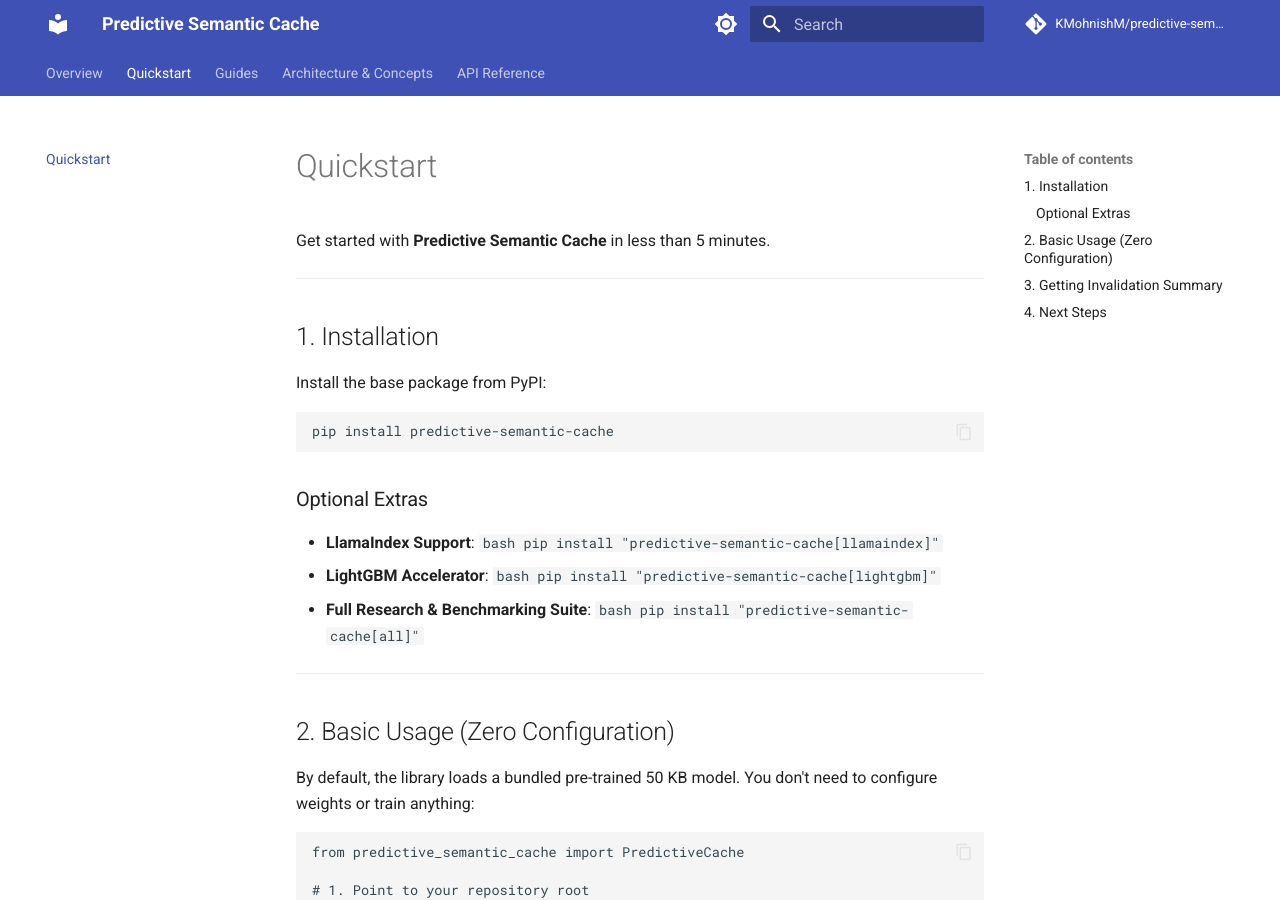
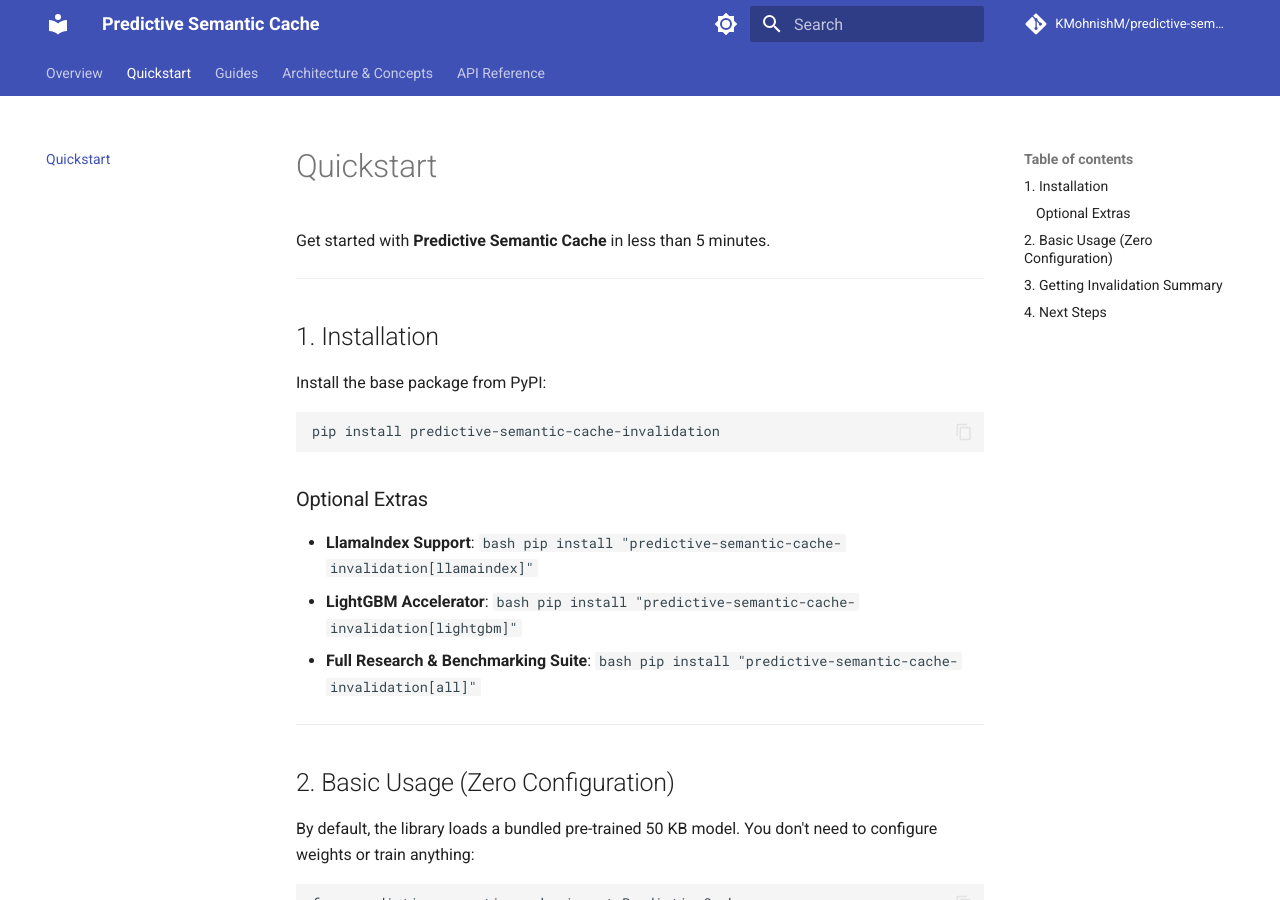
Before and after one commit to KMohnishM/predictive-semantic-cache-invalidation, an MkDocs documentation site: the page built from docs/quickstart.md, in a window 1280 px wide and 900 px high. Built offline with MkDocs 1.6.1 and Material for MkDocs 9.7.7, drawn with Linux system fonts in a browser that asks for light colours; comment, search, counter and statistics services are not loaded.

Commit message:
chore: align package name to predictive-semantic-cache-invalidation

````diff
--- a/docs/quickstart.md
+++ b/docs/quickstart.md
@@ -9,22 +9,22 @@
 Install the base package from PyPI:
 
 ```bash
-pip install predictive-semantic-cache
+pip install predictive-semantic-cache-invalidation
 ```
 
 ### Optional Extras
 
 - **LlamaIndex Support**:
   ```bash
-  pip install "predictive-semantic-cache[llamaindex]"
+  pip install "predictive-semantic-cache-invalidation[llamaindex]"
   ```
 - **LightGBM Accelerator**:
   ```bash
-  pip install "predictive-semantic-cache[lightgbm]"
+  pip install "predictive-semantic-cache-invalidation[lightgbm]"
   ```
 - **Full Research & Benchmarking Suite**:
   ```bash
-  pip install "predictive-semantic-cache[all]"
+  pip install "predictive-semantic-cache-invalidation[all]"
   ```
 
 ---
--- a/pyproject.toml
+++ b/pyproject.toml
@@ -3,7 +3,7 @@
 build-backend = "setuptools.build_meta"
 
 [project]
-name = "predictive-semantic-cache"
+name = "predictive-semantic-cache-invalidation"
 version = "0.1.0"
 description = "Predictive semantic cache invalidation for RAG and code search across Git revisions"
 readme = "README.md"
````
Also changed, not shown: README.md (+8 -8 lines), docs/api/index.md (+1 -1 lines), docs/concepts/graph_features.md (+1 -1 lines), docs/guides/default_vs_custom_model.md (+1 -1 lines), docs/guides/github_actions.md (+2 -2 lines), docs/guides/llama_index.md (+2 -2 lines), 3 other files.
